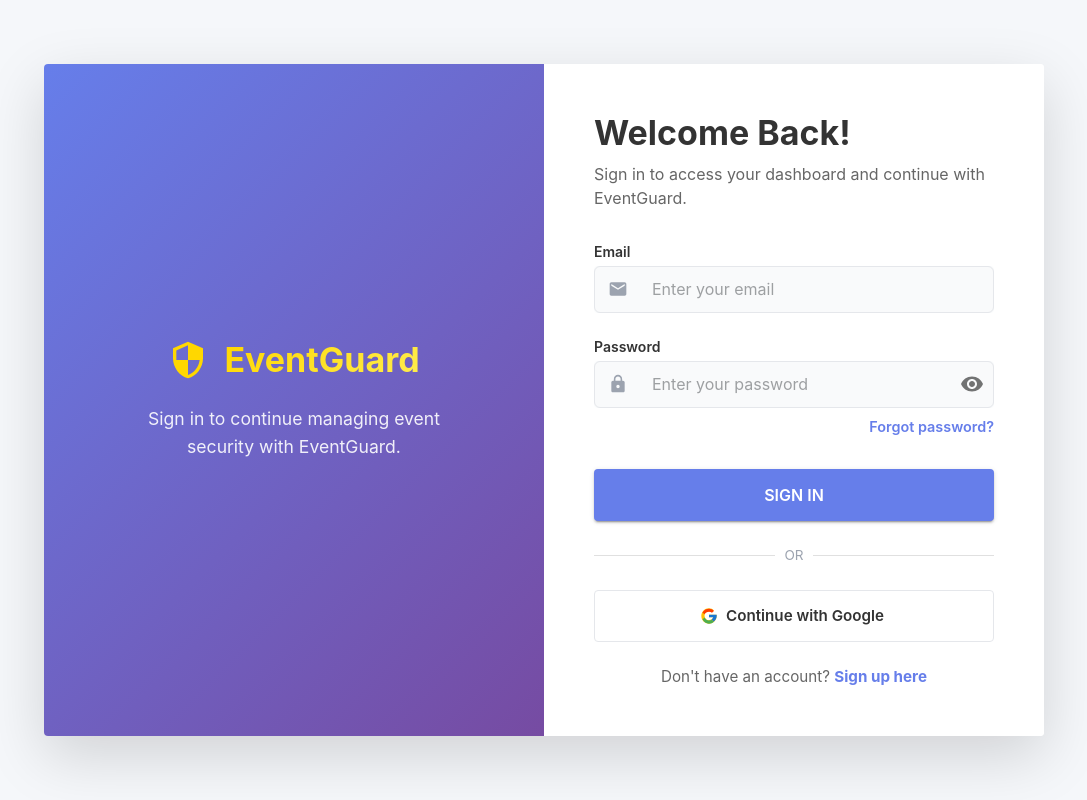
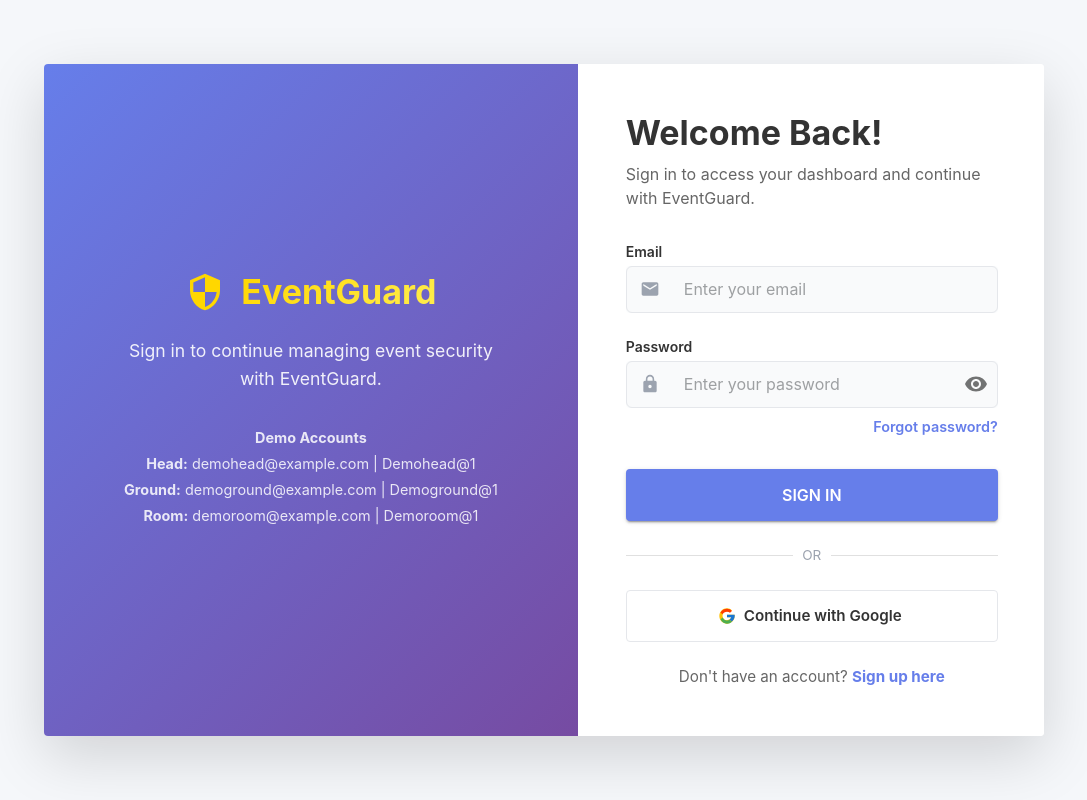
Before and after one commit to Srujana-rao/EventGuard, a React (Vite) app in the folder event-safety-frontend/: page /login in a window 1280 px wide. Shown: the whole page, without its empty margins (96-1183 px from the left). Built offline with nearby package versions, Linux system fonts and the light colour scheme.

Commit message:
demo account information to Login component for user guidance

```diff
--- a/event-safety-frontend/src/components/Login.jsx
+++ b/event-safety-frontend/src/components/Login.jsx
@@ -211,6 +211,24 @@
             >
               Sign in to continue managing event security with EventGuard.
             </Typography>
+            <Typography
+  variant="body2"
+  sx={{
+    mt: 4,
+    opacity: 0.85,
+    fontSize: '0.9rem',
+    lineHeight: 1.8,
+    whiteSpace: 'nowrap',
+  }}
+>
+  <strong>Demo Accounts</strong>
+  <br />
+  <strong>Head:</strong> demohead@example.com | Demohead@1
+  <br />
+  <strong>Ground:</strong> demoground@example.com | Demoground@1
+  <br />
+  <strong>Room:</strong> demoroom@example.com | Demoroom@1
+</Typography>
           </Box>
         </Box>
 
```
